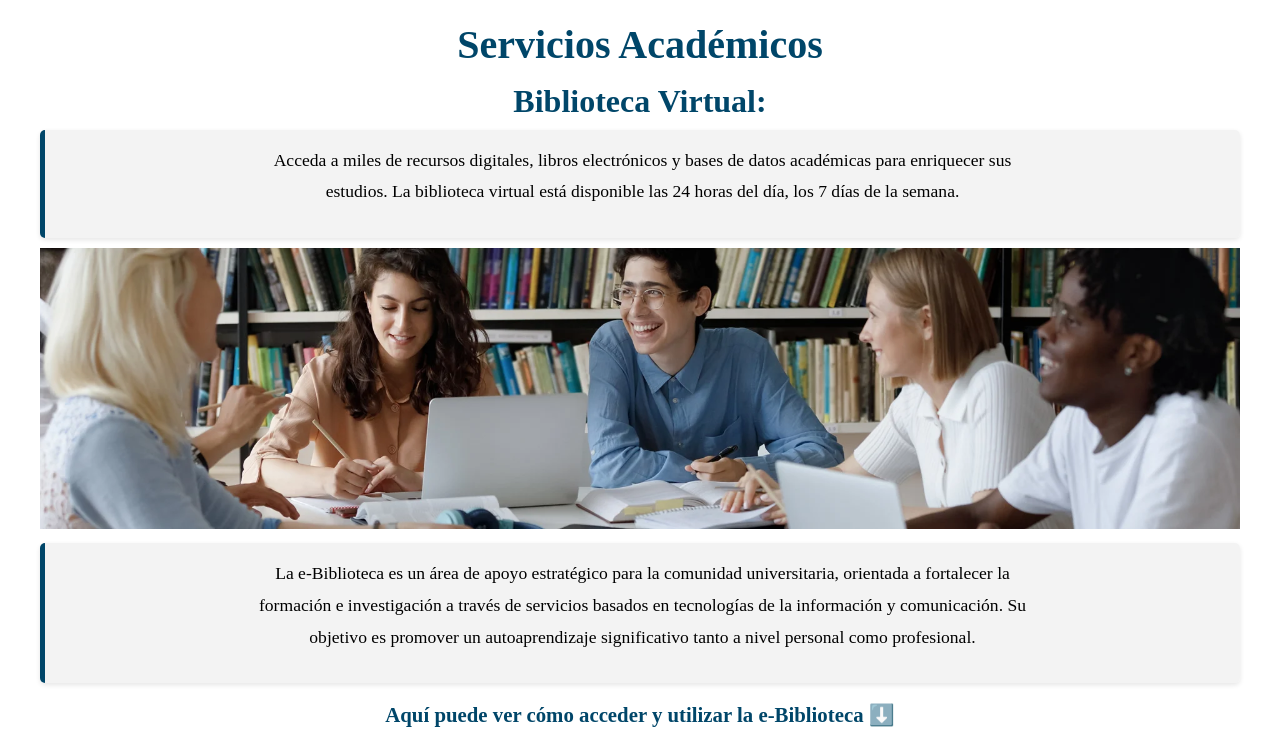
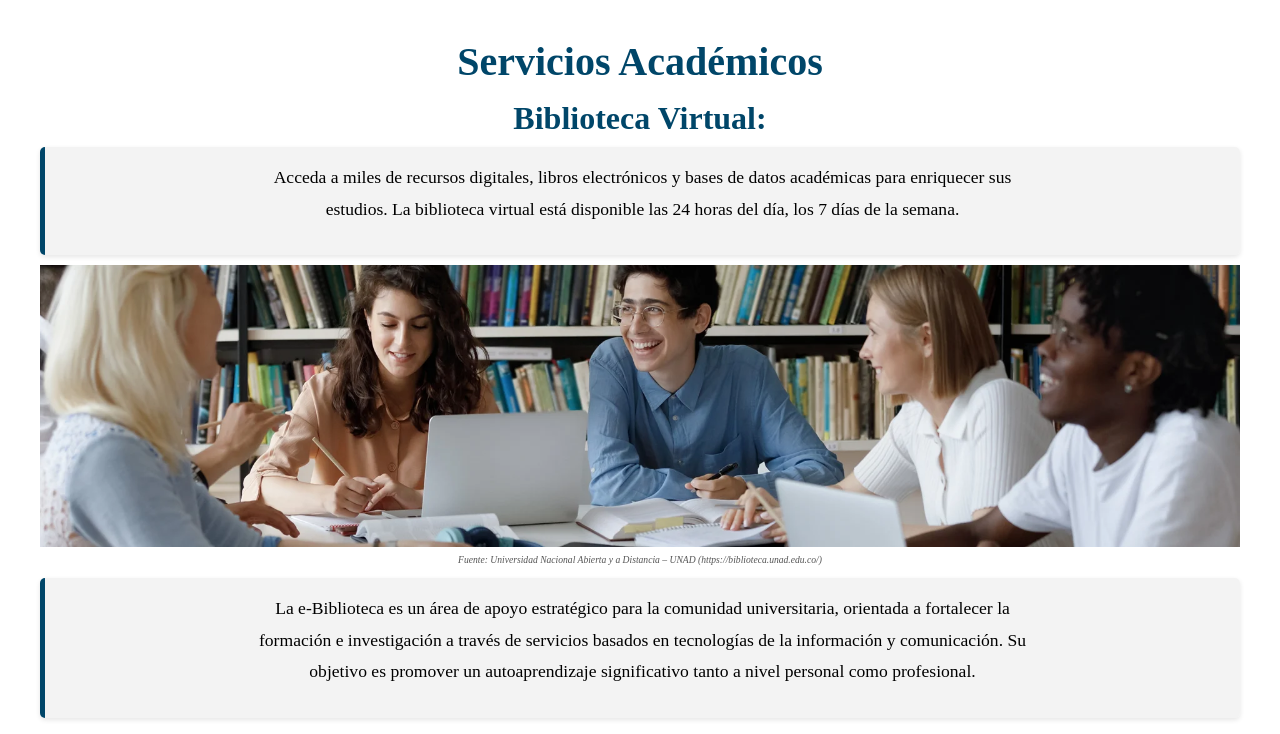
Before and after one commit to JandresMV/UNAD-Start, a plain HTML site: page index.html in a window 1280 px wide. Shown: the part 3245-3979 px from the top of the page. Drawn offline with Linux system fonts and the light colour scheme; a web font is replaced by a local one.

Commit message:
Implementación Fase 5 + citas

```diff
--- a/index.html
+++ b/index.html
@@ -66,6 +66,7 @@
     <section id="matricula" class="section-container-2">
         <h1>📝 Proceso de Matrícula Pregrado</h1>
         <img src="Images/Inscripciones-y-matriculas.webp" alt="Imagen de Inscripciones y matrículas" class="inline-image">
+        <p class="image-citation">Fuente: Universidad Nacional Abierta y a Distancia – UNAD (https://estudios.unad.edu.co/inscripciones-y-matriculas)</p>
         <h2>Requisitos para la Inscripción:</h2>
         <div class="custom-list">
             <ul>
@@ -123,6 +124,7 @@
             <p>Acceda a miles de recursos digitales, libros electrónicos y bases de datos académicas para enriquecer sus estudios. La biblioteca virtual está disponible las 24 horas del día, los 7 días de la semana.</p>
         </div>
         <img src="Images/biblioteca.webp" alt="Imagen de Biblioteca Virtual" class="inline-image">
+        <p class="image-citation">Fuente: Universidad Nacional Abierta y a Distancia – UNAD (https://biblioteca.unad.edu.co/)</p>
         <div class="paragraph-container">
             <p>La e-Biblioteca es un área de apoyo estratégico para la comunidad universitaria, orientada a fortalecer la formación e investigación a través de servicios basados en tecnologías de la información y comunicación. Su objetivo es promover un autoaprendizaje significativo tanto a nivel personal como profesional.</p>
         </div>
@@ -131,6 +133,7 @@
 
         <h2>Consejería Académica: Su Guía en la UNAD</h2>
         <img src="Images/Concejeria-Academica.webp" alt="Imagen de Consejería Académica" class="inline-image">
+        <p class="image-citation">Fuente: Universidad Nacional Abierta y a Distancia – UNAD (https://academia.unad.edu.co/pregrado-posgrado/atencion/consejeria-academica)</p>
         <div class="paragraph-container">
             <p>La Consejería Académica en la UNAD está diseñada para acompañar y orientar durante el proceso formativo. Este servicio ayuda a tomar decisiones acertadas sobre el plan de estudios, manejar eficazmente el tiempo y superar desafíos académicos. Los consejeros académicos están preparados para brindar asesoría personalizada y estrategias para mantener un rendimiento óptimo.</p>
         </div>
@@ -157,11 +160,13 @@
     <section id="plataformas" class="section-container-2">
         <h1>🌐 Plataformas Virtuales</h1>
         <h2>Campus Virtual:</h2>
-        <img src="Images/Campus.webp" alt="Imagen de Campus Virtual" class="inline-image">
+        <img src="Images/Campus.webp" alt="Imagen de Acceso Campus Virtual" class="inline-image">
+        <p class="image-citation">Fuente: Universidad Nacional Abierta y a Distancia – UNAD (https://campus0b.unad.edu.co/campus/index.php)</p>
         <div class="paragraph-container">
             <p>Gestione sus cursos, revise sus calificaciones y manténgase al tanto de sus actividades académicas desde cualquier dispositivo con acceso a internet.</p>
         </div>
-        <img src="Images/Acceso-campus.webp" alt="Imagen de Acceso Campus" class="inline-image">
+        <img src="Images/Acceso-campus.webp" alt="Imagen de Inicio Campus Virtual" class="inline-image">
+        <p class="image-citation">Fuente: Universidad Nacional Abierta y a Distancia – UNAD (https://campus0d.unad.edu.co/campus/accesit.php)</p>
         <div class="paragraph-container">
             <p>Acceda al Campus Virtual desde <a href="https://campus.unad.edu.co/" target="_blank" title="Acceder al Campus Virtual de la UNAD (se abre en una nueva pestaña)">AQUÍ</a>.</p>
         </div>
@@ -173,7 +178,9 @@
 
         <div class="image-container">
             <img src="Images/Foro.webp" alt="Imagen de Foro" class="inline-image">
+            <p class="image-citation">Fuente: Universidad Nacional Abierta y a Distancia – UNAD (https://campus0d.unad.edu.co/campus/miscursos.php)</p>
             <img src="Images/entrega.webp" alt="Imagen de Entrega" class="inline-image">
+            <p class="image-citation">Fuente: Universidad Nacional Abierta y a Distancia – UNAD (https://campus0d.unad.edu.co/campus/miscursos.php)</p>
         </div>
     </section>
     <hr class="section-divider">
@@ -182,6 +189,7 @@
         <h1> Actividades Extracurriculares</h1>
         <h2>Grupos y Semilleros:</h2>
         <img src="Images/grupos-semilleros.webp" alt="Imagen de Grupos y Semilleros" class="inline-image">
+        <p class="image-citation">Fuente: Universidad Nacional Abierta y a Distancia – UNAD (https://investigacion.unad.edu.co/)</p>
         <div class="paragraph-container">
             <p>Los grupos de investigación y los semilleros de investigación son comunidades de aprendizaje de la Universidad Nacional Abierta y a Distancia (UNAD).</p>
         </div>
@@ -192,6 +200,7 @@
 
         <h2>Eventos y Talleres:</h2>
         <img src="Images/eventos-talleres.webp" alt="Imagen de Eventos y Talleres" class="inline-image">
+        <p class="image-citation">Fuente: Universidad Nacional Abierta y a Distancia – UNAD (https://eventos.unad.edu.co/)</p>
         <div class="paragraph-container">
             <p>¡La vida universitaria en la UNAD va más allá de las aulas! La Universidad invita a explorar y participar en los eventos y talleres diseñados especialmente para complementar la formación académica. Estos espacios son ideales para conocer a otros estudiantes, intercambiar ideas y desarrollar nuevas habilidades.</p>
         </div>
@@ -216,12 +225,14 @@
         <h1>📞 Atención y Soporte</h1>
         <h2>Preguntas Frecuentes:</h2>
         <img src="Images/preguntas.webp" alt="Imagen de Preguntas Frecuentes" class="inline-image">
+        <p class="image-citation">Fuente: Universidad Nacional Abierta y a Distancia – UNAD (https://sai.unad.edu.co/preguntas-frecuentes)</p>
         <div class="paragraph-container">
             <p>Consulte <a href="https://sai.unad.edu.co/preguntas-frecuentes" target="_blank" title="Consultar las preguntas frecuentes en el sitio de la UNAD (se abre en una nueva pestaña)">AQUÍ</a> las respuestas a las preguntas más comunes sobre el uso de plataformas, procesos académicos y servicios de la UNAD.</p>
         </div>
 
         <h2>Centro de Atención al Usuario:</h2>
         <img src="Images/Atencion-soporte.webp" alt="Imagen de Atención y Soporte" class="inline-image">
+        <p class="image-citation">Fuente: Universidad Nacional Abierta y a Distancia – UNAD (https://www.unad.edu.co/informacion-al-ciudadano)</p>
         <div class="paragraph-container">
             <p>Resuelva sus dudas rápidamente a través de nuestros canales de soporte: chat en línea, correo electrónico y llamadas telefónicas. La Universidad está para ayudarle.</p>
         </div>
--- a/style.css
+++ b/style.css
@@ -952,3 +952,19 @@ body.high-contrast .back-to-top:focus {
           padding: 0 10px; /* Restaurar padding */
      }
 }
+
+/* Añadir al final de tu archivo style.css o en una sección relevante */
+.image-citation {
+    font-size: 0.6em; /* Tamaño de fuente más pequeño */
+    color: #555; /* Color gris oscuro */
+    text-align: center; /* Centra el texto */
+    margin-top: 0; /* Espacio pequeño arriba de la cita */
+    margin-bottom: 10px; /* Espacio abajo de la cita (reducido) */
+    font-style: italic; /* Opcional: hacer la fuente itálica */
+}
+
+/* Estilos para alto contraste */
+body.high-contrast .image-citation {
+    color: white !important; /* Texto blanco en alto contraste */
+    font-style: normal !important; /* Opcional: no itálica en alto contraste si prefieres */
+}
```
